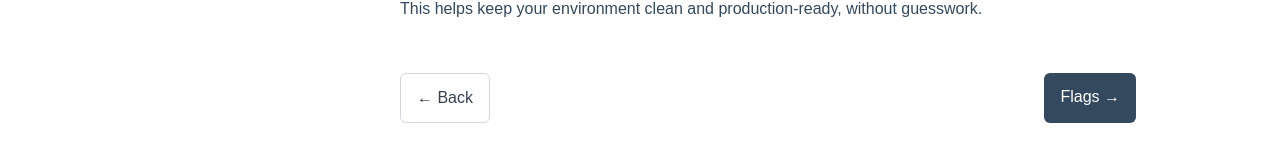
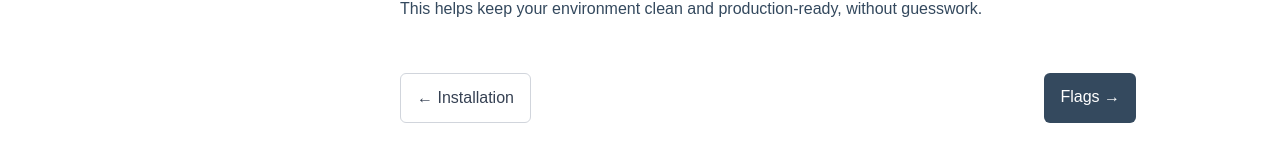
Before and after one commit to Chrilleweb/dotenv-diff-docs, a SvelteKit app: page /scan in a window 1280 px wide. Shown: the part 1456-1617 px from the top of the page. Built offline with nearby package versions, Linux system fonts and the light colour scheme.

Commit message:
back text

```diff
--- a/src/components/BackNext.svelte
+++ b/src/components/BackNext.svelte
@@ -1,5 +1,6 @@
 <script lang="ts">
 	export let backHref: string | null = null; // null = disabled
+	export let backTitle: string = 'Back';
 	export let nextHref: string | null = null; // null = disabled
 	export let nextTitle: string | null = null; // null = disabled
 </script>
@@ -11,7 +12,7 @@
 			href={backHref}
 			class="rounded-md border border-gray-300 px-4 py-2 text-gray-700 transition hover:bg-gray-100"
 		>
-			← Back
+			← {backTitle}
 		</a>
 	{:else}
 		<span
--- a/src/routes/flags/+page.svelte
+++ b/src/routes/flags/+page.svelte
@@ -215,6 +215,6 @@
 	</p>
 </div>
 
-<BackNext backHref="/scan" nextHref="/v2.2.8" nextTitle="v2.2.8" />
+<BackNext backHref="/scan" backTitle="Scan" nextHref="/v2.2.8" nextTitle="v2.2.8" />
 
 <OpenImg open={showModal} onClose={closeModal} imgSrc={currentImageSrc} />
--- a/src/routes/installation/+page.svelte
+++ b/src/routes/installation/+page.svelte
@@ -29,4 +29,4 @@
 	<p class="mt-6">Simply run dotenv-diff in your terminal, it's that easy!</p>
 </div>
 
-<BackNext backHref="/" nextHref="/scan" nextTitle="Scan" />
+<BackNext backHref="/" backTitle="dotenv-diff" nextHref="/scan" nextTitle="Scan" />
--- a/src/routes/scan/+page.svelte
+++ b/src/routes/scan/+page.svelte
@@ -89,6 +89,6 @@
 	<p>This helps keep your environment clean and production-ready, without guesswork.</p>
 </div>
 
-<BackNext backHref="/installation" nextHref="/flags" nextTitle="Flags" />
+<BackNext backHref="/installation" backTitle="Installation" nextHref="/flags" nextTitle="Flags" />
 
 <OpenImg open={showModal} onClose={closeModal} imgSrc={currentImageSrc} />
--- a/src/routes/v2.2.4/+page.svelte
+++ b/src/routes/v2.2.4/+page.svelte
@@ -31,4 +31,4 @@
 	</ul>
 </div>
 
-<BackNext backHref="/flags" nextHref="/v2.2.5" nextTitle="v2.2.5" />
+<BackNext backHref="/flags" backTitle="Flags" nextHref="/v2.2.5" nextTitle="v2.2.5" />
--- a/src/routes/v2.2.5/+page.svelte
+++ b/src/routes/v2.2.5/+page.svelte
@@ -20,4 +20,4 @@
 	</ul>
 </div>
 
-<BackNext backHref="/v2.2.4" nextHref="/v2.2.6" nextTitle="v2.2.6" />
+<BackNext backHref="/v2.2.4" backTitle="v2.2.4" nextHref="/v2.2.6" nextTitle="v2.2.6" />
--- a/src/routes/v2.2.6/+page.svelte
+++ b/src/routes/v2.2.6/+page.svelte
@@ -26,4 +26,4 @@
 	</ul>
 </div>
 
-<BackNext backHref="/v2.2.5" nextHref="/v2.2.7" nextTitle="v2.2.7" />
+<BackNext backHref="/v2.2.5" backTitle="v2.2.5" nextHref="/v2.2.7" nextTitle="v2.2.7" />
--- a/src/routes/v2.2.7/+page.svelte
+++ b/src/routes/v2.2.7/+page.svelte
@@ -39,4 +39,4 @@
 	</ul>
 </div>
 
-<BackNext backHref="/v2.2.6" nextHref="/v2.2.8" nextTitle="v2.2.8" />
+<BackNext backHref="/v2.2.6" backTitle="v2.2.6" nextHref="/v2.2.8" nextTitle="v2.2.8" />
--- a/src/routes/v2.2.8/+page.svelte
+++ b/src/routes/v2.2.8/+page.svelte
@@ -21,4 +21,4 @@
 	</ul>
 </div>
 
-<BackNext backHref="/v2.2.5" nextHref={null} nextTitle="Next" />
+<BackNext backHref="/v2.2.7" backTitle="v2.2.7" nextHref={null} nextTitle="Next" />
```
